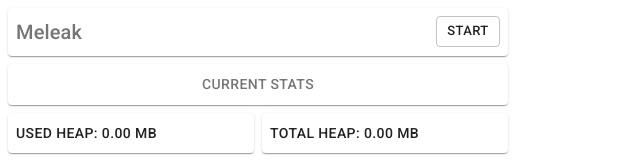
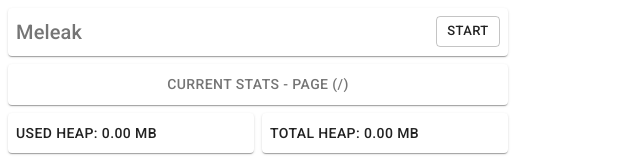
Before and after one commit to mojila/meleak-popup, a React (Create React App) app: page / in a window 1280 px wide. Shown: the top 160 px of the page, without its empty margins (0-640 px from the left). Built offline with nearby package versions, Linux system fonts and the light colour scheme.

Commit message:
add title and add commandReceiver

```diff
--- a/src/App.js
+++ b/src/App.js
@@ -1,31 +1,35 @@
 /*eslint-disable no-undef*/
 import React, { useEffect, useContext } from 'react';
-import { Grid, Box, Typography, makeStyles, Paper } from '@material-ui/core'
+import { Grid } from '@material-ui/core'
 import ActionControl from './components/actionControl';
 import CurrentHeapUsed from './components/currentHeapUsed';
 import CurrentHeapTotal from './components/currentHeapTotal';
 import Context from './context';
 import actions from './actions';
 import Chart from './components/chart';
+import Title from './components/title';
 
-const useStyles = makeStyles((_theme) => ({
-  paper: {
-    padding: 8
-  }
-}))
+const commands = {
+  updateHeap: 'update_heap'
+}
 
 function App() {
   const { dispatch } = useContext(Context)
 
-  const classes = useStyles()
+  const commandReceiver = (action, payload) => {
+    switch(action) {
+      case commands.updateHeap:
+        let { usedHeap, totalHeap, heapData } = payload
+        return dispatch({ type: actions.UPDATE_HEAP, payload: { usedHeap, totalHeap, heapData } })
+      default:
+        return
+    }
+  }
 
   useEffect(() => {
     if (process.env.NODE_ENV === 'production') {
       chrome.runtime.onMessage.addListener(({ action, payload }, _sender, _sendResponse) => {
-        if (action === 'update_heap') {
-          let { usedHeap, totalHeap, heapData } = payload
-          dispatch({ type: actions.UPDATE_HEAP, payload: { usedHeap, totalHeap, heapData } })
-        }
+        commandReceiver(action, payload)
       })
     }
   // eslint-disable-next-line react-hooks/exhaustive-deps
@@ -37,13 +41,7 @@ function App() {
         <ActionControl />
       </Grid>
       <Grid item xs={12}>
-        <Paper className={classes.paper}>
-          <Box display="flex" justifyContent="center">
-            <Typography variant="button" color="textSecondary">
-              Current Stats
-            </Typography>
-          </Box>
-        </Paper>
+        <Title />
       </Grid>
       <Grid item xs={6}>
         <CurrentHeapUsed />
--- /dev/null
+++ b/src/components/title.js
@@ -0,0 +1,27 @@
+/* eslint-disable no-unused-vars */
+import React, { useEffect, useContext } from 'react';
+import { Grid, Box, Typography, makeStyles, Paper } from '@material-ui/core'
+import Context from '../context'
+
+const useStyles = makeStyles((_theme) => ({
+  paper: {
+    padding: 8
+  }
+}))
+
+function Title() {
+  const { store } = useContext(Context)
+  const classes = useStyles()
+
+  return (
+    <Paper className={classes.paper}>
+      <Box display="flex" justifyContent="center">
+        <Typography variant="button" color="textSecondary">
+          Current Stats - Page ({ store.page })
+        </Typography>
+      </Box>
+    </Paper>
+  )
+}
+
+export default Title
--- a/src/stores/index.js
+++ b/src/stores/index.js
@@ -1,11 +1,13 @@
 import control from './ControlStore'
 import currentHeap from './CurrentHeapStore'
 import chart from './ChartStore'
+import page from './pageStore'
 
 const stores = {
   ...control,
   ...currentHeap,
-  ...chart
+  ...chart,
+  ...page
 }
 
 export default stores
--- /dev/null
+++ b/src/stores/pageStore.js
@@ -0,0 +1,5 @@
+const page = {
+  page: '/'
+}
+
+export default page
```
